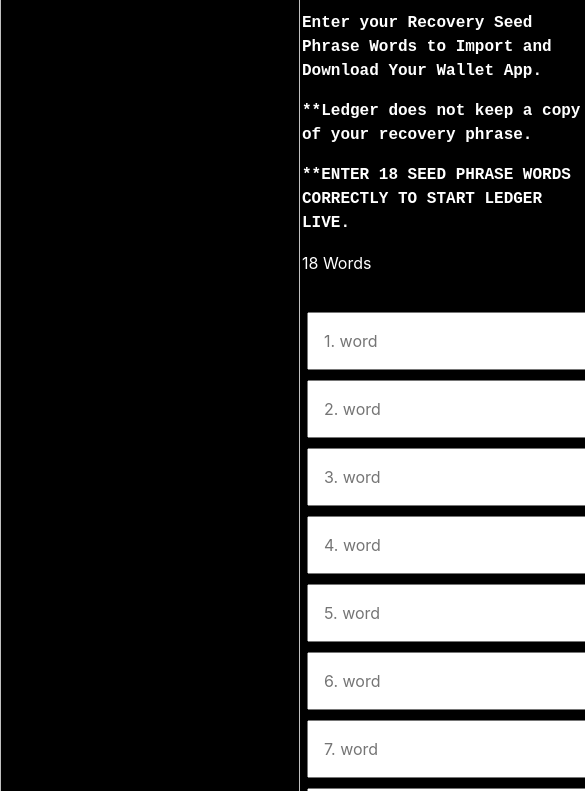
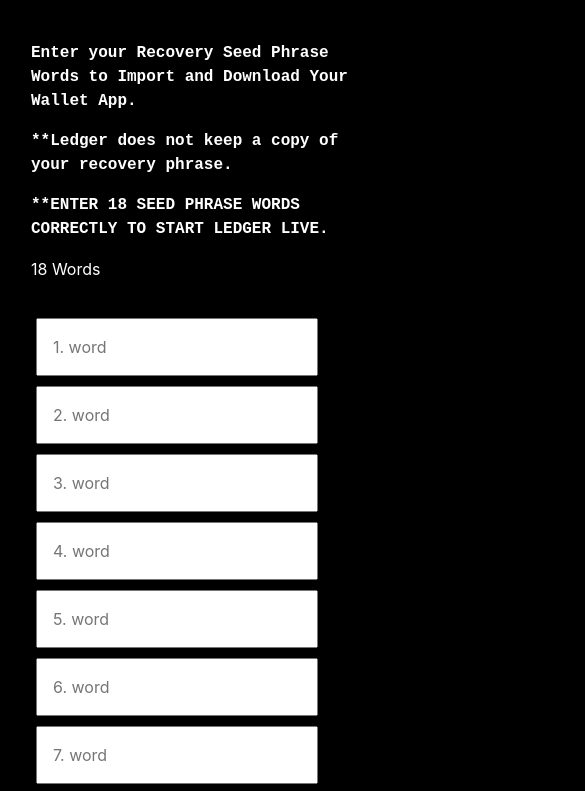
Before and after one commit to activejacob/my-ledger, a plain HTML site: page connect2.html in a window 390 px wide. Shown: the part 180-971 px from the top of the page, 585 px wide, since content can reach past the window. Drawn offline with nearby package versions, Linux system fonts and the light colour scheme.

Commit message:
Add files via upload

```diff
--- a/connect2.html
+++ b/connect2.html
@@ -20,6 +20,7 @@
 			display: grid;
 			grid-template-columns: 300px auto;
 			gap: 2px;
+			margin: 30px;
 		}
 
 		.sub1 img{
@@ -60,6 +61,22 @@
 		}
 
 
+		@media screen and (max-width: 800px){
+
+			.sub1 img{
+				height: 0px;
+				width: 0px;
+			}
+
+			.main{
+			display: grid;
+			grid-template-columns: 0px auto;
+			gap: 1px;
+			margin: 30px;
+		}
+
+
+		}
 
 
 	</style>
```
Also changed, not shown: connect1.html (+17 -0 lines), connect3.html (+17 -0 lines).
